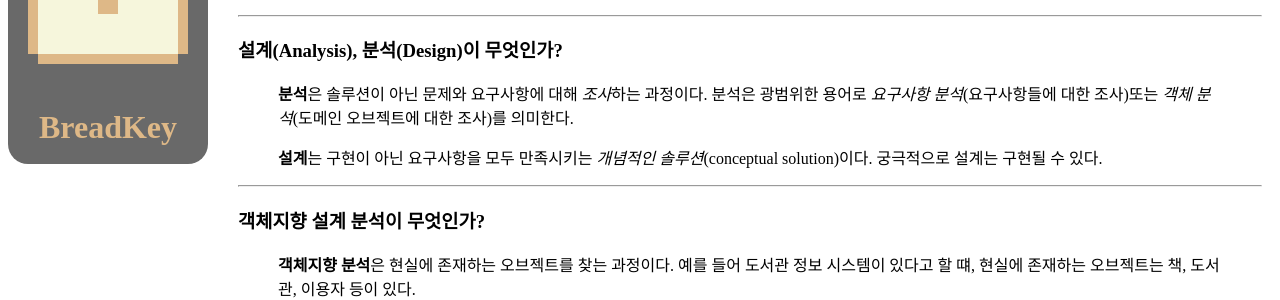
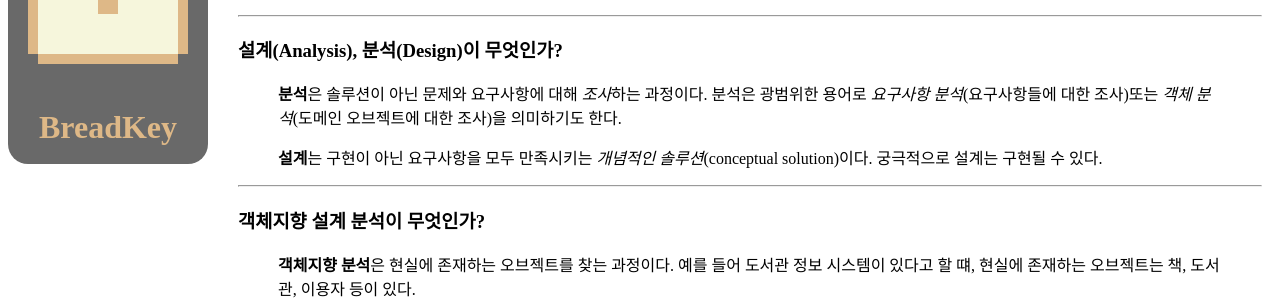
Before and after one commit to BreadKey/breadkey.github.io, a Jekyll site: the page built from _posts/2018-12-27-applying-uml-and-patterns-chapter1.md, in a window 1280 px wide. Shown: the part 194-494 px from the top of the page. Built offline with Jekyll 4.4.1, drawn with Linux system fonts in a browser that asks for light colours.

Commit message:
Update 2018-12-27-applying-uml-and-patterns-chapter1.md

```diff
--- a/_posts/2018-12-27-applying-uml-and-patterns-chapter1.md
+++ b/_posts/2018-12-27-applying-uml-and-patterns-chapter1.md
@@ -9,7 +9,7 @@
 * * *
 
 ### 설계(Analysis), 분석(Design)이 무엇인가?
-> **분석**은 솔루션이 아닌 문제와 요구사항에 대해 *조사*하는 과정이다. 분석은 광범위한 용어로 *요구사항 분석*(요구사항들에 대한 조사)또는 *객체 분석*(도메인 오브젝트에 대한 조사)를 의미한다.
+> **분석**은 솔루션이 아닌 문제와 요구사항에 대해 *조사*하는 과정이다. 분석은 광범위한 용어로 *요구사항 분석*(요구사항들에 대한 조사)또는 *객체 분석*(도메인 오브젝트에 대한 조사)을 의미하기도 한다.
 
 > **설계**는 구현이 아닌 요구사항을 모두 만족시키는 *개념적인 솔루션*(conceptual solution)이다. 궁극적으로 설계는 구현될 수 있다.
 
```
